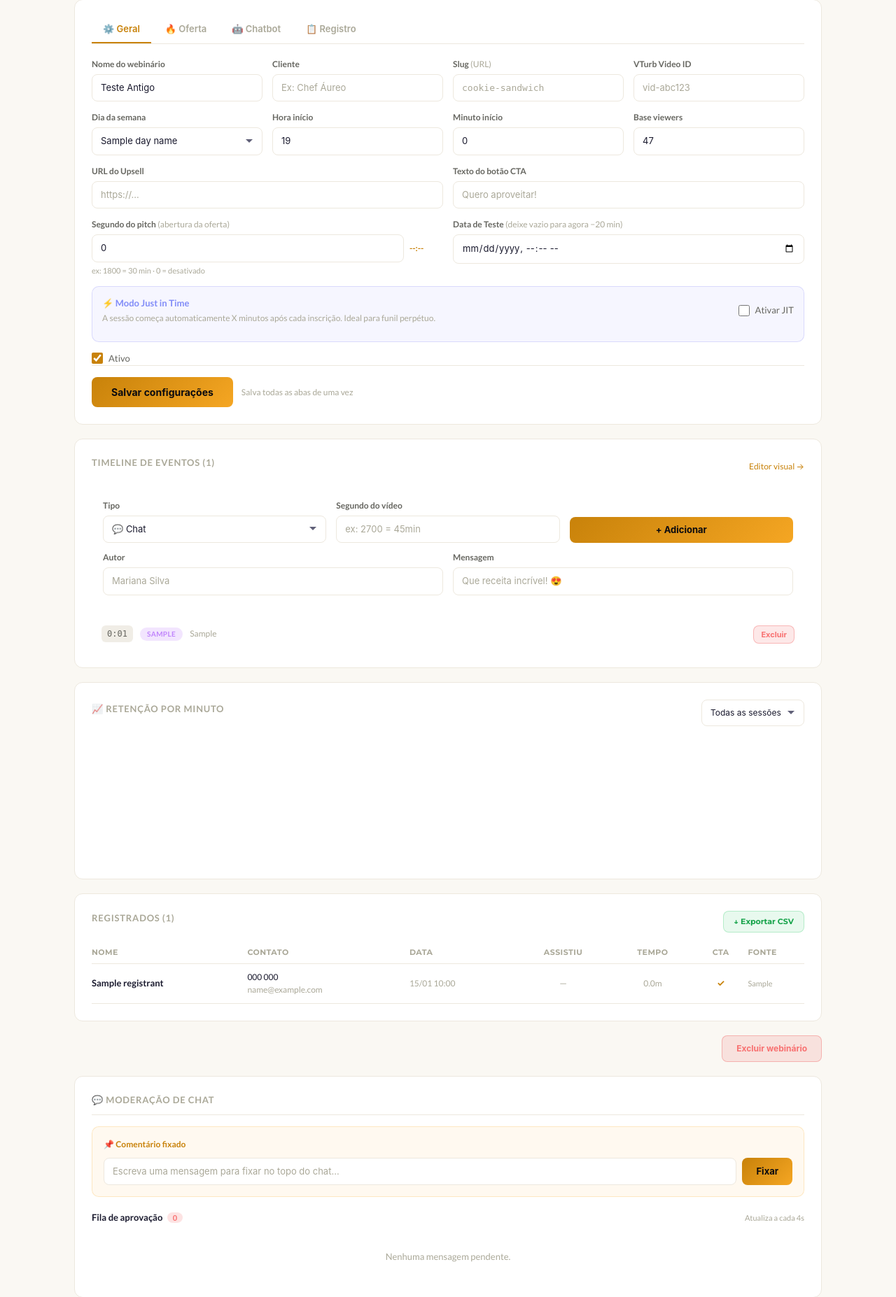
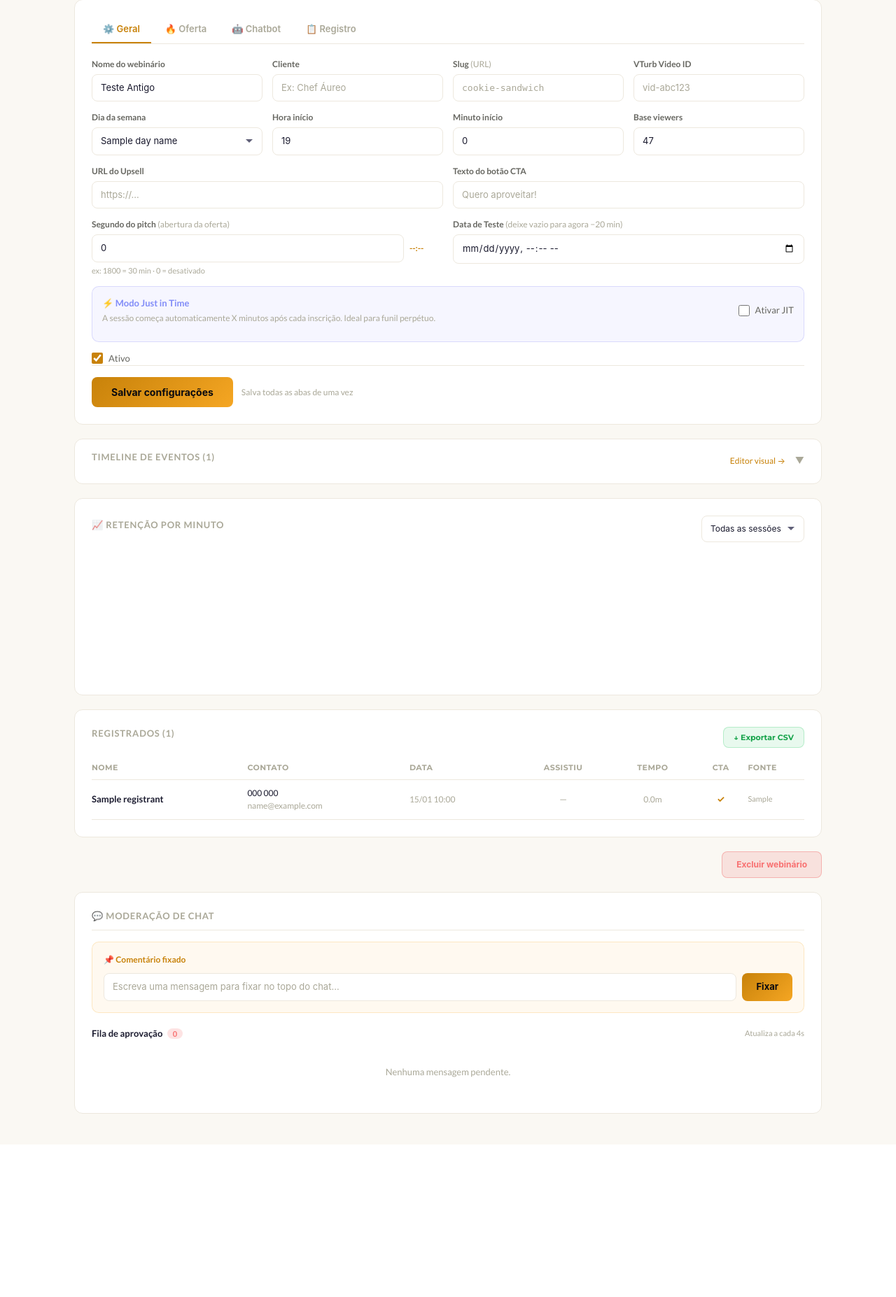
Before and after one commit to digo77/webinar, a Flask app: template templates/admin/webinar_detail.html in a window 1280 px wide. Shown: the part 421-2275 px from the top of the page at 70% size. After the commit the page ends 2013 px from the top, so only its background shows below. Run offline with Flask 3, Linux system fonts and the light colour scheme; tables that the repository leaves empty hold one stand-in row (values such as "Sample post"); the template is opened without the code that fills it: values that come from a table or form of the project are taken from there, most other values are stand-ins (such as "Sample title", 1, 10 or a date in 2020); a map, chart or similar area stays blank; some libraries are stand-ins or nearby versions.

Commit message:
UX: accordion timeline, form acima na timeline visual, fix chat bloqueado pelo pitch
- webinar_detail: seção timeline vira accordion (fechado por padrão)
- timeline.html: form de adicionar evento sobe para cima da lista
- webinar-engine: offer-footer fixo não cobre mais o input de chat (padding dinâmico)

Co-Authored-By: Claude Sonnet 4.6 <noreply@anthropic.com>

```diff
--- a/templates/admin/webinar_detail.html
+++ b/templates/admin/webinar_detail.html
@@ -376,11 +376,15 @@
     <!-- ══════════════════════════════════════════════════════════════ -->
     <!-- TIMELINE DE EVENTOS -->
     <!-- ══════════════════════════════════════════════════════════════ -->
-    <div class="adm-card">
-        <div style="display:flex;align-items:center;justify-content:space-between;margin-bottom:16px">
-            <p class="adm-section-title" style="margin-bottom:0;border-bottom:none">Timeline de Eventos ({{ events|length }})</p>
-            <a href="{{ url_for('admin.timeline_view', webinar_id=webinar.id) }}" style="font-size:12px;color:var(--accent-gold);text-decoration:none">Editor visual →</a>
+    <div class="adm-card" style="padding:0;overflow:hidden">
+        <div style="display:flex;align-items:center;justify-content:space-between;padding:16px 24px;cursor:pointer;border-bottom:1px solid transparent;transition:border-color .15s" id="timeline-header" onclick="toggleTimeline()">
+            <p class="adm-section-title" style="margin:0;border-bottom:none">Timeline de Eventos ({{ events|length }})</p>
+            <div style="display:flex;align-items:center;gap:14px">
+                <a href="{{ url_for('admin.timeline_view', webinar_id=webinar.id) }}" style="font-size:12px;color:var(--accent-gold);text-decoration:none" onclick="event.stopPropagation()">Editor visual →</a>
+                <span id="timeline-chevron" style="color:var(--text-muted);font-size:13px;transition:transform .2s;display:inline-block">▼</span>
+            </div>
         </div>
+        <div id="timeline-body" style="display:none;padding:16px 24px 24px">
 
         <!-- Adicionar evento -->
         <form method="POST" action="{{ url_for('admin.timeline_add', webinar_id=webinar.id) }}"
@@ -473,6 +477,7 @@
         {% else %}
         <p style="text-align:center;color:var(--text-muted);font-size:13px;padding:24px 0">Nenhum evento cadastrado. Adicione acima ou use o <a href="{{ url_for('admin.ai_timeline', webinar_id=webinar.id) }}" style="color:var(--accent-gold)">Gerador de IA</a>.</p>
         {% endif %}
+        </div>{# /timeline-body #}
     </div>
 
     <!-- ══════════════════════════════════════════════════════════════ -->
@@ -645,6 +650,17 @@ function showTab(name) {
     event.currentTarget.classList.add('active');
 }
 
+
+// ── Accordion Timeline ────────────────────────────────────────────────────
+function toggleTimeline() {
+    const body = document.getElementById('timeline-body');
+    const chevron = document.getElementById('timeline-chevron');
+    const header = document.getElementById('timeline-header');
+    const open = body.style.display !== 'none';
+    body.style.display = open ? 'none' : 'block';
+    chevron.style.transform = open ? '' : 'rotate(180deg)';
+    header.style.borderBottomColor = open ? 'transparent' : 'var(--border)';
+}
 
 // ── Toggle campos timeline ────────────────────────────────────────────────
 function toggleFields() {
```
Also changed, not shown: static/webinar-engine.js (+10 -1 lines), templates/admin/timeline.html (+62 -71 lines).
